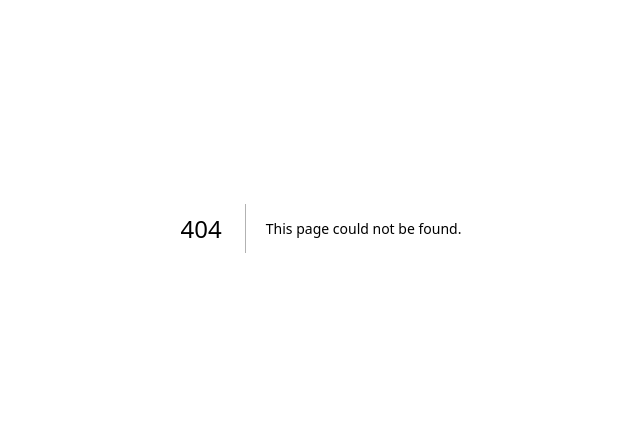
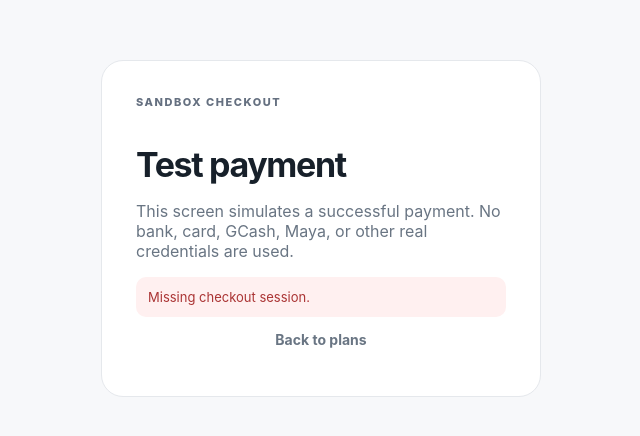
Before and after one commit to ghitiehu-dot/AI-BUSINESS, a Next.js app: page /billing/test-checkout in a window 1280 px wide. Before the commit this address had no page. Shown: the part 172-608 px from the top of the page, without its empty margins (319-959 px from the left). Built offline with nearby package versions, Linux system fonts and the light colour scheme.

Commit message:
add sandbox checkout screen

```diff
--- /dev/null
+++ b/app/billing/test-checkout/page.tsx
@@ -0,0 +1,11 @@
+'use client';
+import Link from 'next/link';
+import { useSearchParams, useRouter } from 'next/navigation';
+import { useState } from 'react';
+import { createClient } from '../../lib/supabase/client';
+
+export default function TestCheckout(){
+  const params=useSearchParams();const router=useRouter();const session=params.get('session');const [busy,setBusy]=useState(false);const [message,setMessage]=useState('');
+  async function pay(){if(!session)return;setBusy(true);setMessage('');const s=createClient();const {data,error}=await s.rpc('complete_mock_checkout',{p_session:session});if(error)setMessage(error.message);else{setMessage('Sandbox payment completed. Subscription activated.');setTimeout(()=>router.push('/plans'),500)}setBusy(false)}
+  return <main className="auth"><section className="authcard"><div className="eyebrow">SANDBOX CHECKOUT</div><h1>Test payment</h1><p>This screen simulates a successful payment. No bank, card, GCash, Maya, or other real credentials are used.</p>{session?<><div className="notice">Test session: {session}</div><button className="button full" onClick={pay} disabled={busy}>{busy?'Processing…':'Simulate successful payment'}</button></>:<div className="notice error">Missing checkout session.</div>} {message&&<div className="notice">{message}</div>}<p className="switch"><Link href="/plans">Back to plans</Link></p></section></main>;
+}
```
